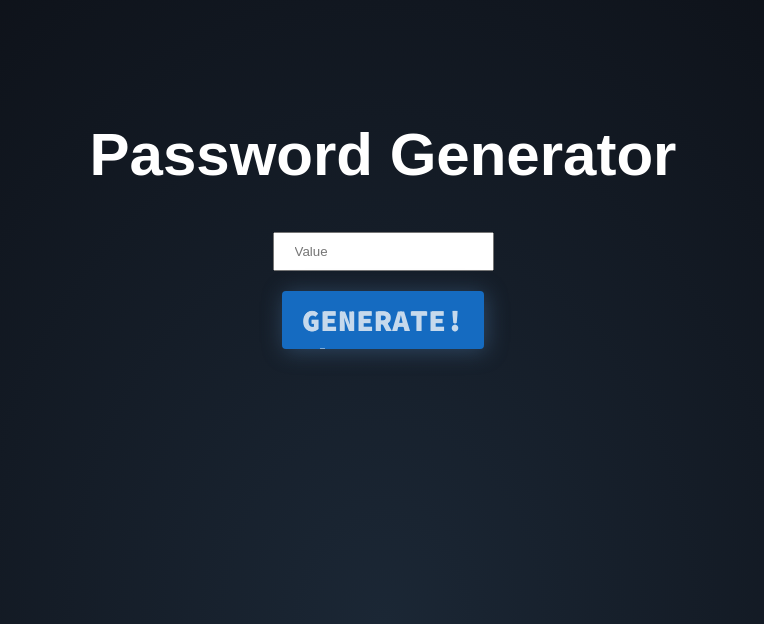
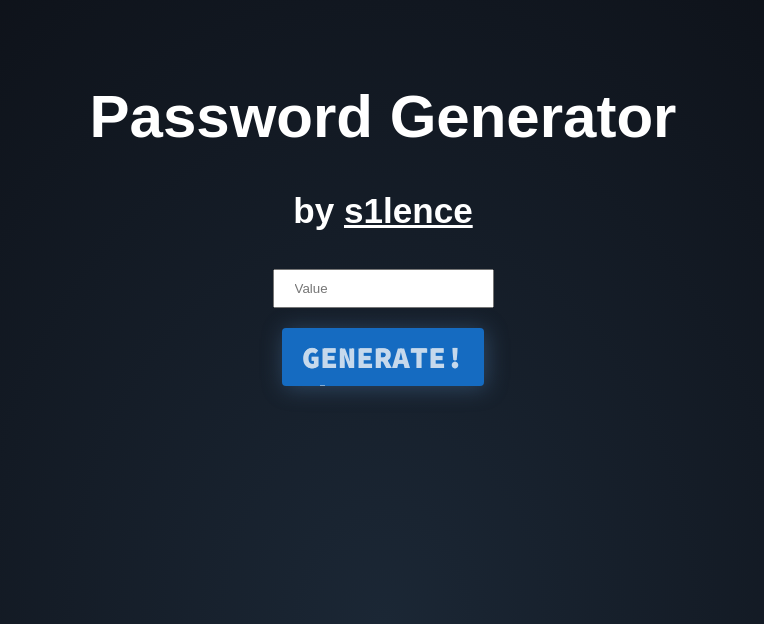
Before and after one commit to dpS1lence/PasswordGeneratorWeb, a plain HTML site: page index.html in a window 1280 px wide. Shown: the part 176-800 px from the top of the page, without its empty margins (257-1021 px from the left). Drawn offline with Linux system fonts and the light colour scheme.

Commit message:
Update index.html

```diff
--- a/index.html
+++ b/index.html
@@ -2,7 +2,7 @@
 
 <html lang="en" xmlns="http://www.w3.org/1999/xhtml">
 <head>
-    <title>First</title>
+    <title>Password Generator</title>
     <meta charset="utf-8" />
     <link rel="stylesheet" href="style.css">
     <link rel="script" href="Script1.js">
@@ -12,6 +12,7 @@
     <div class="yes">
         <div class="titleDiv">
             <h1 class="titleText">Password Generator</h1>
+            <h3 class="titleText">by <a style="color: white;" href="https://github.com/dpS1lence">s1lence</a></h3>
         </div>
         <div class="hero">
             <input id="number" type="text" class="input-field" onchange="varable()" placeholder="Value" required>
```
